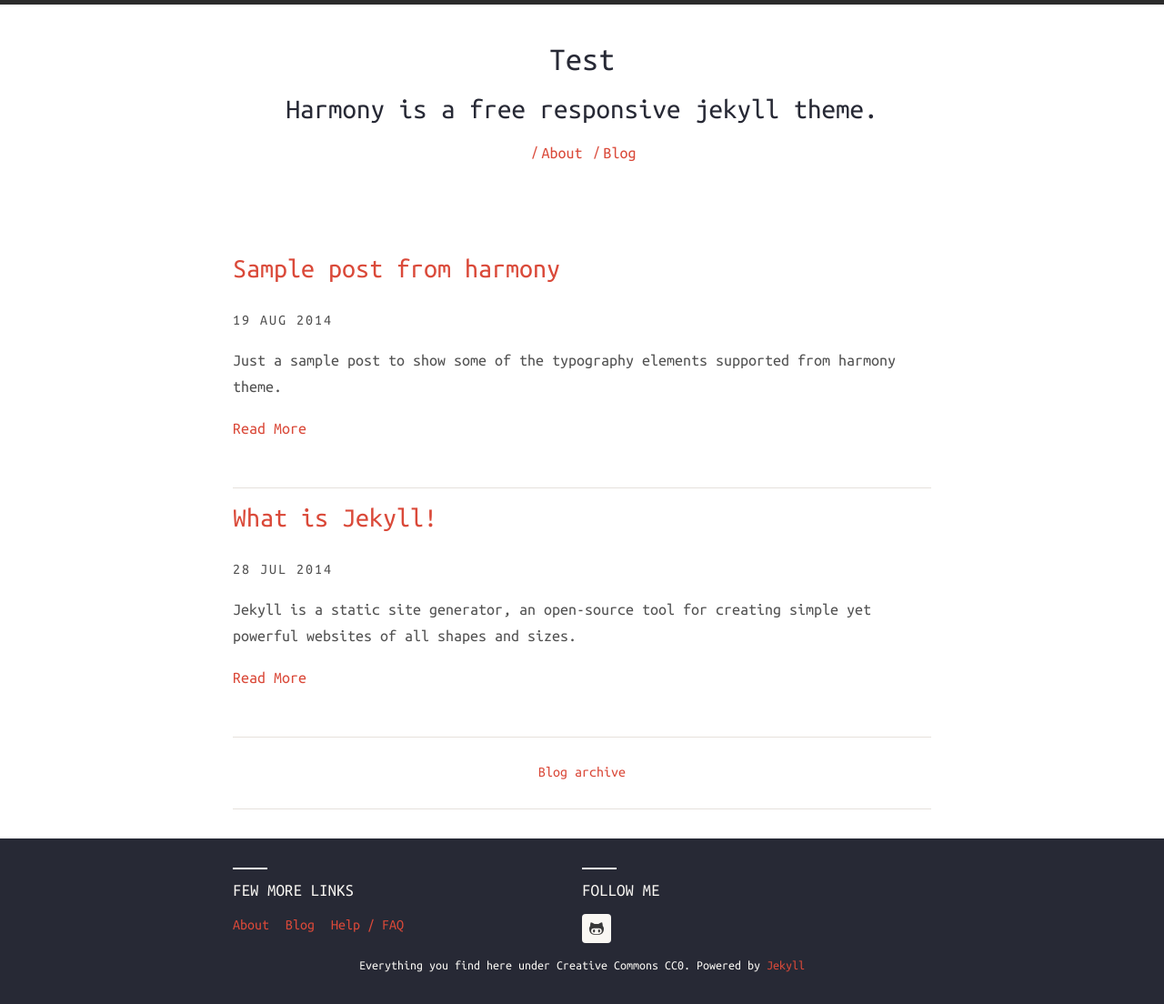
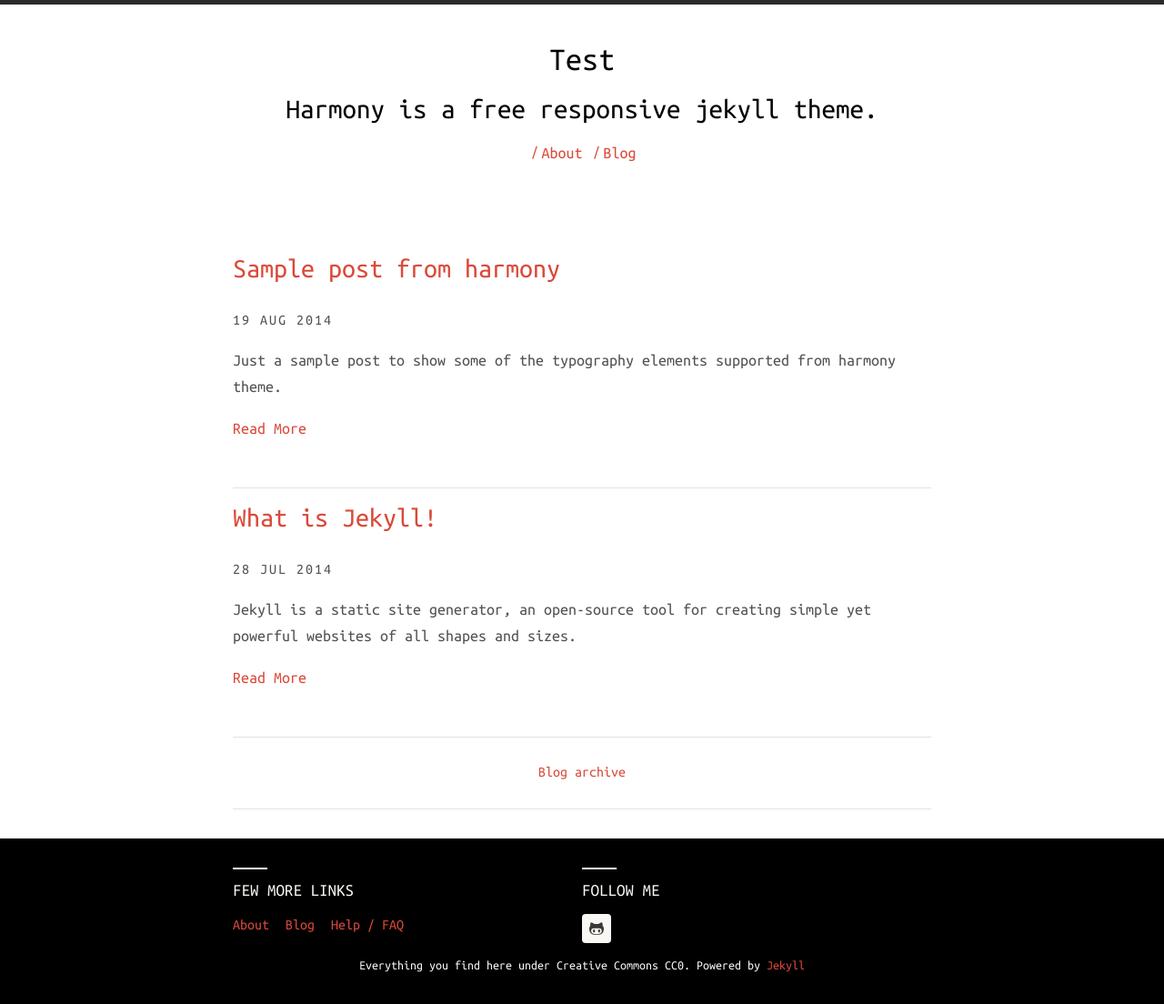
Before and after one commit to csullivan/csullivan.github.io, a Jekyll site: the page built from index.html, in a window 1280 px wide. Shown: the whole page at 91% size. Built offline with Jekyll 4.4.1, drawn with Linux system fonts in a browser that asks for light colours; nearby versions of some CDN libraries.

Commit message:
Updated base color to black

```diff
--- a/assets/css/_sass/partials/_variables.scss
+++ b/assets/css/_sass/partials/_variables.scss
@@ -8,7 +8,7 @@ $color-2: #515151;
 
 // Color schemes for themes based on https://github.com/chriskempson/base16
 $base-00: #2b2b2b;
-$base-01: #272935;
+$base-01: #000000;
 $base-02: #3a4055;
 $base-03: #5a647e;
 $base-04: #d4cfc9;
```
